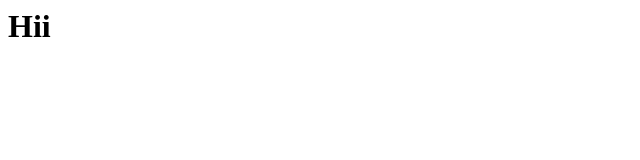
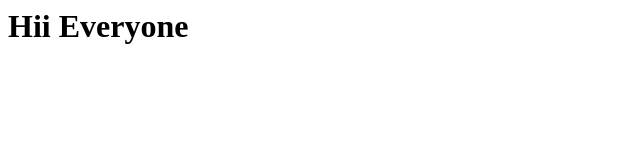
Before and after one commit to anuradha1699/Test, a plain HTML site: page index.html in a window 1280 px wide. Shown: the whole page, without its empty margins (0-640 px from the left). Drawn offline with Linux system fonts and the light colour scheme.

Commit message:
Head change

```diff
--- a/index.html
+++ b/index.html
@@ -1,5 +1,5 @@
 <html>
 <body>
-<h1> Hii </h1>
+<h1> Hii Everyone</h1>
 </body>
 </html>
```
